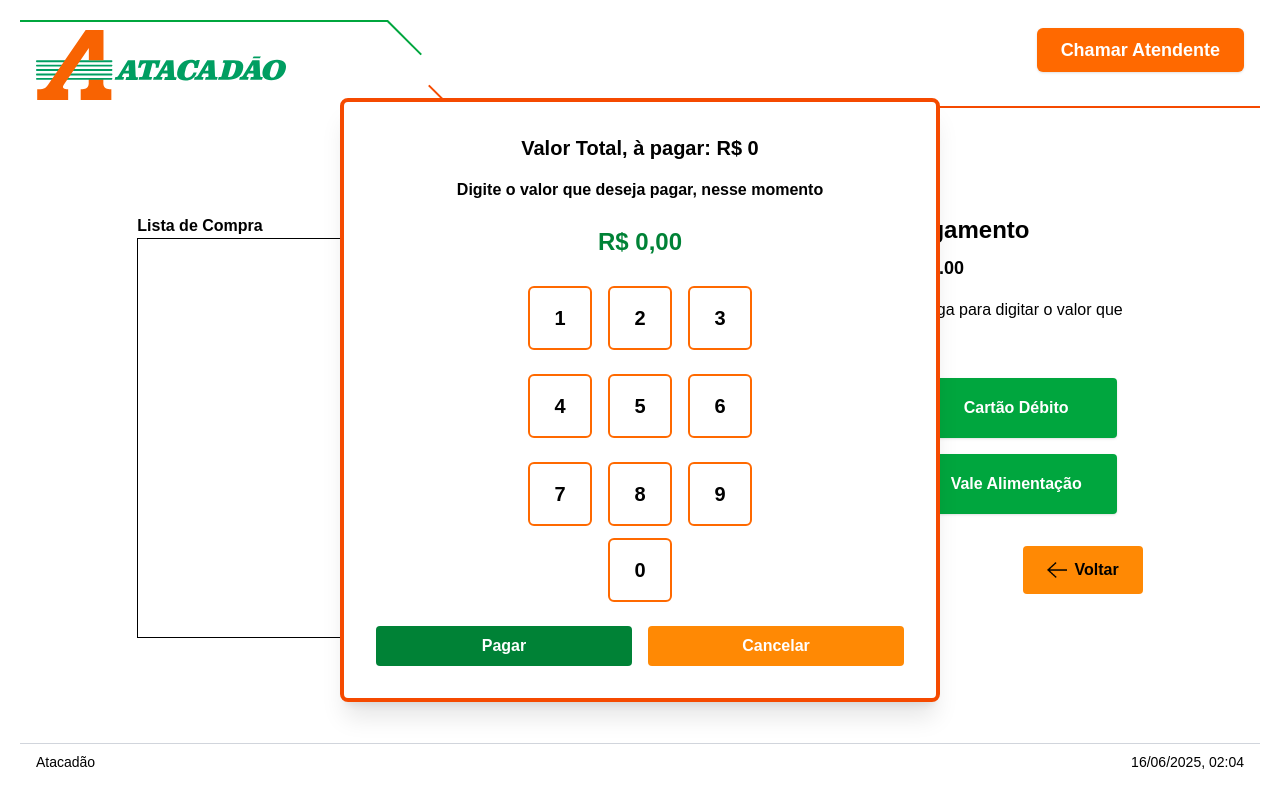
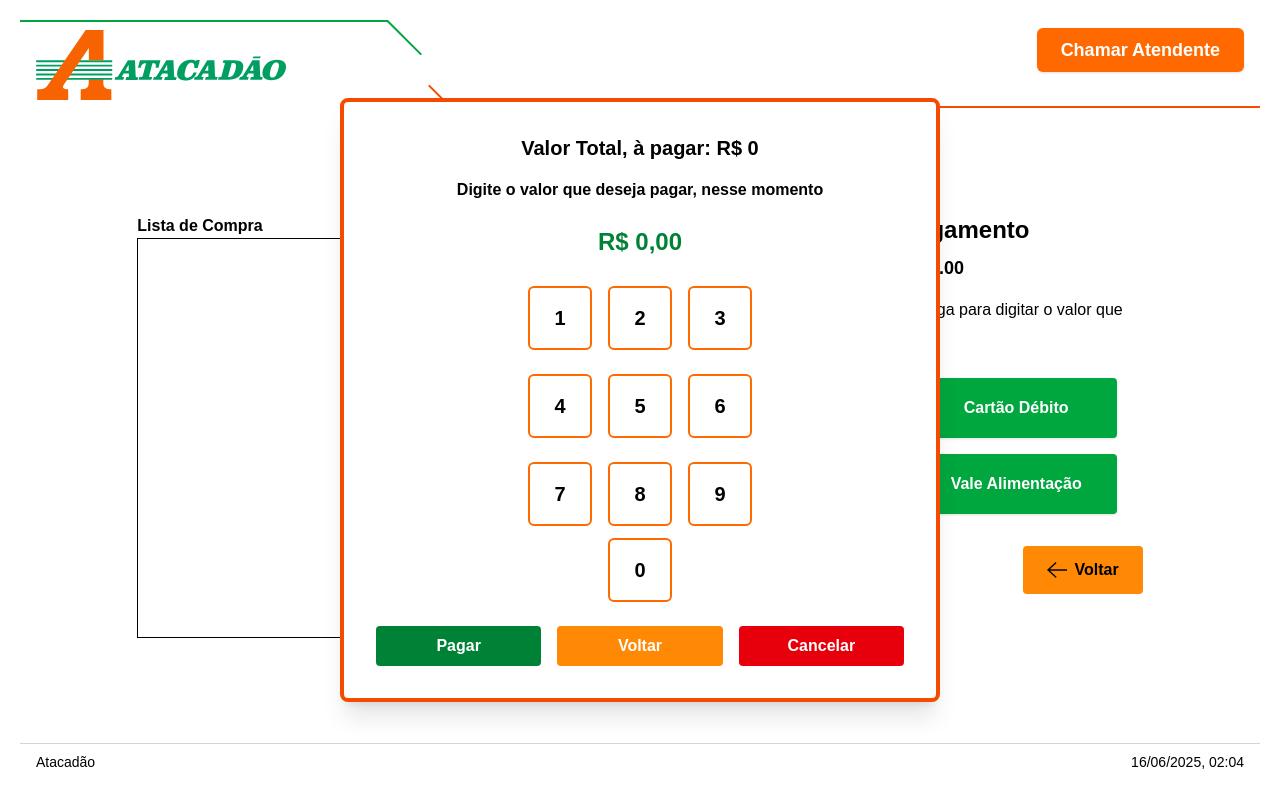
Before and after one commit to guiklose/self-checkout-redesign, a Next.js app: page /payment in a window 1280 px wide. Both pictures are taken after a click on the button "Cartão de Crédito". Built offline with nearby package versions, Linux system fonts and the light colour scheme.

Commit message:
fix: checkout not finishing with app when balance is within 0 and 1

```diff
--- a/src/app/components/Payment/PaymentPopup.tsx
+++ b/src/app/components/Payment/PaymentPopup.tsx
@@ -47,7 +47,7 @@ export default function PaymentPopup({
   const finishPayment = () => {
     const hasApp = localStorage.getItem("hasApp");
 
-    if ((!total) || ((hasApp === "true") && (total === 1))) {
+    if ((!total) || ((hasApp === "true") && (total < 1))) {
       // Zera localStorage e vai pra rota de sucesso
       localStorage.removeItem("products");
       localStorage.removeItem("total");
@@ -110,9 +110,17 @@ export default function PaymentPopup({
             >
               Pagar
             </button>
+
             <button
-              className="w-full py-2 bg-orange-400 hover:bg-orange-600 text-white font-bold rounded cursor-pointer"
+              className="w-full py-2 bg-orange-400 hover:bg-orange-500 text-white font-bold rounded cursor-pointer"
               onClick={onClose}
+            >
+              Voltar
+            </button>
+
+            <button
+              className="w-full py-2 bg-red-600 hover:bg-red-900 text-white font-bold rounded cursor-pointer"
+              onClick={() => router.push("payment/cancelled")}
             >
               Cancelar
             </button>
@@ -159,7 +167,7 @@ export default function PaymentPopup({
               </button>
 
               <button
-                className="bg-green-700 cursor-pointer hover:bg-green-800 text-white font-bold py-2 px-6 rounded flex items-center justify-center gap-2 mx-auto"
+                className="bg-orange-400 cursor-pointer hover:bg-bg-orange-500 text-white font-bold py-2 px-6 rounded flex items-center justify-center gap-2 mx-auto"
                 onClick={finishPayment}
               >
                 <Image
```
